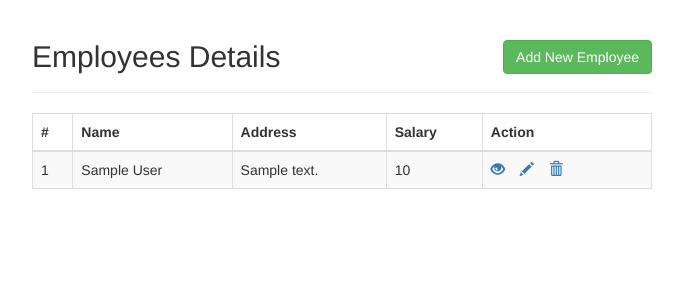
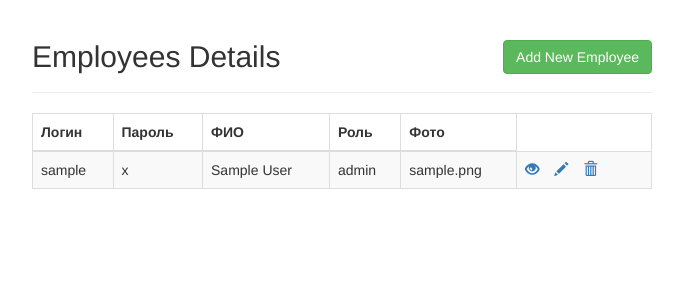
Before and after one commit to bambooka/exam, a PHP site: page /user_list.php in a window 1280 px wide. Shown: the top 300 px of the page, without its empty margins (298-981 px from the left). Run offline with PHP 8.4, Linux system fonts and the light colour scheme; tables that the repository leaves empty or names only in its code hold one stand-in row (values such as "Sample post").

Commit message:
show user list from database

```diff
--- a/config.php
+++ b/config.php
@@ -1,10 +1,10 @@
 <?php
 /* Database credentials. Assuming you are running MySQL
 server with default setting (user 'root' with no password) */
-define('DB_SERVER', 'localhost');
+define('DB_SERVER', '127.0.0.1:3306');
 define('DB_USERNAME', 'root');
-define('DB_PASSWORD', '');
-define('DB_NAME', 'demo');
+define('DB_PASSWORD', '123');
+define('DB_NAME', 'manufacture_furniture');
 
 /* Attempt to connect to MySQL database */
 $mysqli = new mysqli(DB_SERVER, DB_USERNAME, DB_PASSWORD, DB_NAME);
--- a/index.php
+++ b/index.php
@@ -3,6 +3,7 @@
 <head>
     <meta charset="UTF-8">
     <title>Dashboard</title>
+    <link rel='stylesheet' href='css/style.css'>
     <link rel="stylesheet" href="https://maxcdn.bootstrapcdn.com/bootstrap/3.3.7/css/bootstrap.css">
     <script src="https://ajax.googleapis.com/ajax/libs/jquery/1.12.4/jquery.min.js"></script>
     <script src="https://maxcdn.bootstrapcdn.com/bootstrap/3.3.7/js/bootstrap.js"></script>
@@ -49,5 +50,9 @@
 
         <input type="submit" name="signin_user" value='Войти'>
     </form>
+
+    <a href='user_list.php'>click</a>
+
+    <script src='js/script.js'></script>
 </body>
 </html>
--- a/user_list.php
+++ b/user_list.php
@@ -38,30 +38,31 @@
                     require_once "config.php";
 
                     // Attempt select query execution
-                    $sql = "SELECT * FROM employees";
+                    $sql = "SELECT * FROM user";
                     if($result = $mysqli->query($sql)){
                         if($result->num_rows > 0){
                             echo "<table class='table table-bordered table-striped'>";
                                 echo "<thead>";
                                     echo "<tr>";
-                                        echo "<th>#</th>";
-                                        echo "<th>Name</th>";
-                                        echo "<th>Address</th>";
-                                        echo "<th>Salary</th>";
-                                        echo "<th>Action</th>";
+                                        echo "<th>Логин</th>";
+                                        echo "<th>Пароль</th>";
+                                        echo "<th>ФИО</th>";
+                                        echo "<th>Роль</th>";
+                                        echo "<th>Фото</th>";
                                     echo "</tr>";
                                 echo "</thead>";
                                 echo "<tbody>";
                                 while($row = $result->fetch_array()){
                                     echo "<tr>";
-                                        echo "<td>" . $row['id'] . "</td>";
+                                        echo "<td>" . $row['login'] . "</td>";
+                                        echo "<td>" . $row['password'] . "</td>";
                                         echo "<td>" . $row['name'] . "</td>";
-                                        echo "<td>" . $row['address'] . "</td>";
-                                        echo "<td>" . $row['salary'] . "</td>";
+                                        echo "<td>" . $row['role'] . "</td>";
+                                        echo "<td>" . $row['photo'] . "</td>";
                                         echo "<td>";
-                                            echo "<a href='read.php?id=". $row['id'] ."' title='View Record' data-toggle='tooltip'><span class='glyphicon glyphicon-eye-open'></span></a>";
-                                            echo "<a href='update.php?id=". $row['id'] ."' title='Update Record' data-toggle='tooltip'><span class='glyphicon glyphicon-pencil'></span></a>";
-                                            echo "<a href='delete.php?id=". $row['id'] ."' title='Delete Record' data-toggle='tooltip'><span class='glyphicon glyphicon-trash'></span></a>";
+                                            echo "<a href='read.php?id=". $row['login'] ."' title='View Record' data-toggle='tooltip'><span class='glyphicon glyphicon-eye-open'></span></a>";
+                                            echo "<a href='update.php?id=". $row['login'] ."' title='Update Record' data-toggle='tooltip'><span class='glyphicon glyphicon-pencil'></span></a>";
+                                            echo "<a href='delete.php?id=". $row['login'] ."' title='Delete Record' data-toggle='tooltip'><span class='glyphicon glyphicon-trash'></span></a>";
                                         echo "</td>";
                                     echo "</tr>";
                                 }
```
Also changed, not shown: js/script.js (added, +14 -0 lines), css/style.css (added), 1 other file.
